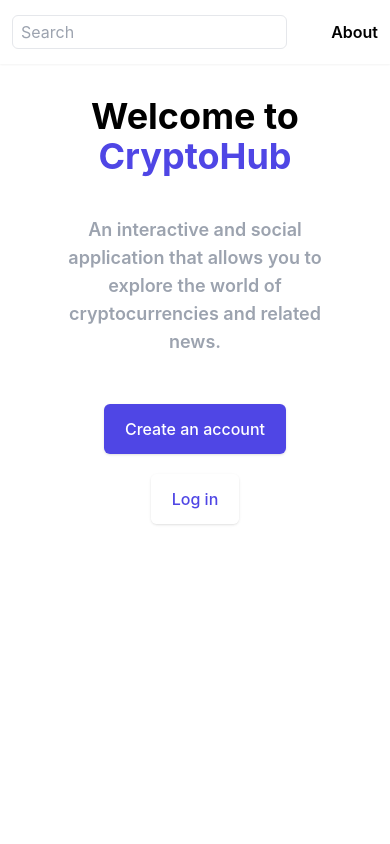
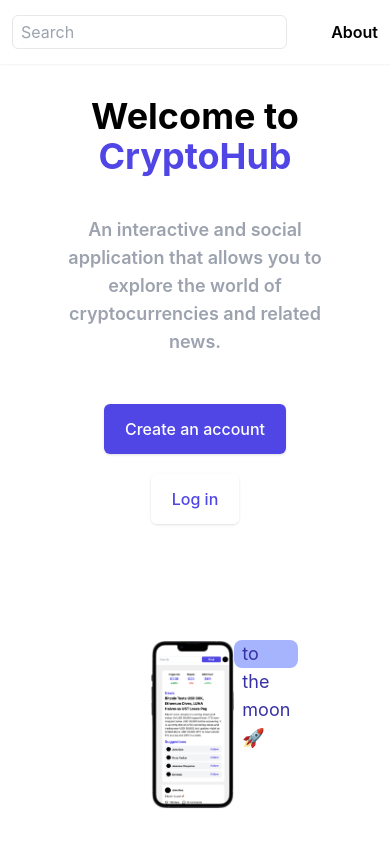
Before and after one commit to COS301-SE-2022/CryptoHub, a Next.js app in the folder client/: page / in a window 390 px wide. Built offline with nearby package versions, Linux system fonts and the light colour scheme.

Commit message:
added mobile view of feed to landing

```diff
--- a/client/components/LandingPage/LandingPage.js
+++ b/client/components/LandingPage/LandingPage.js
@@ -1,5 +1,7 @@
 import React from "react";
 import NavigationBar from "../NavigationBar/NavigationBar";
+import Image from "next/image";
+import PhoneImage from "../../public/images/landing.png";
 
 const LandingPage = () => {
   return (
@@ -33,6 +35,15 @@ const LandingPage = () => {
             </a>
           </div>
         </div>
+        <div className="mt-24 w-8/12 justify-center flex">
+          <div className="bg-indigo-300 h-6 px-2 rounded-lg text-indigo-800 invisible">
+            to the moon 🚀
+          </div>
+          <Image src={PhoneImage} />
+          <div className="bg-indigo-300 h-7 px-2 rounded-lg text-indigo-800 text-lg">
+            to the moon 🚀
+          </div>
+        </div>
       </div>
     </>
   );
```
Also changed, not shown: client/public/images/landing.png (added).
